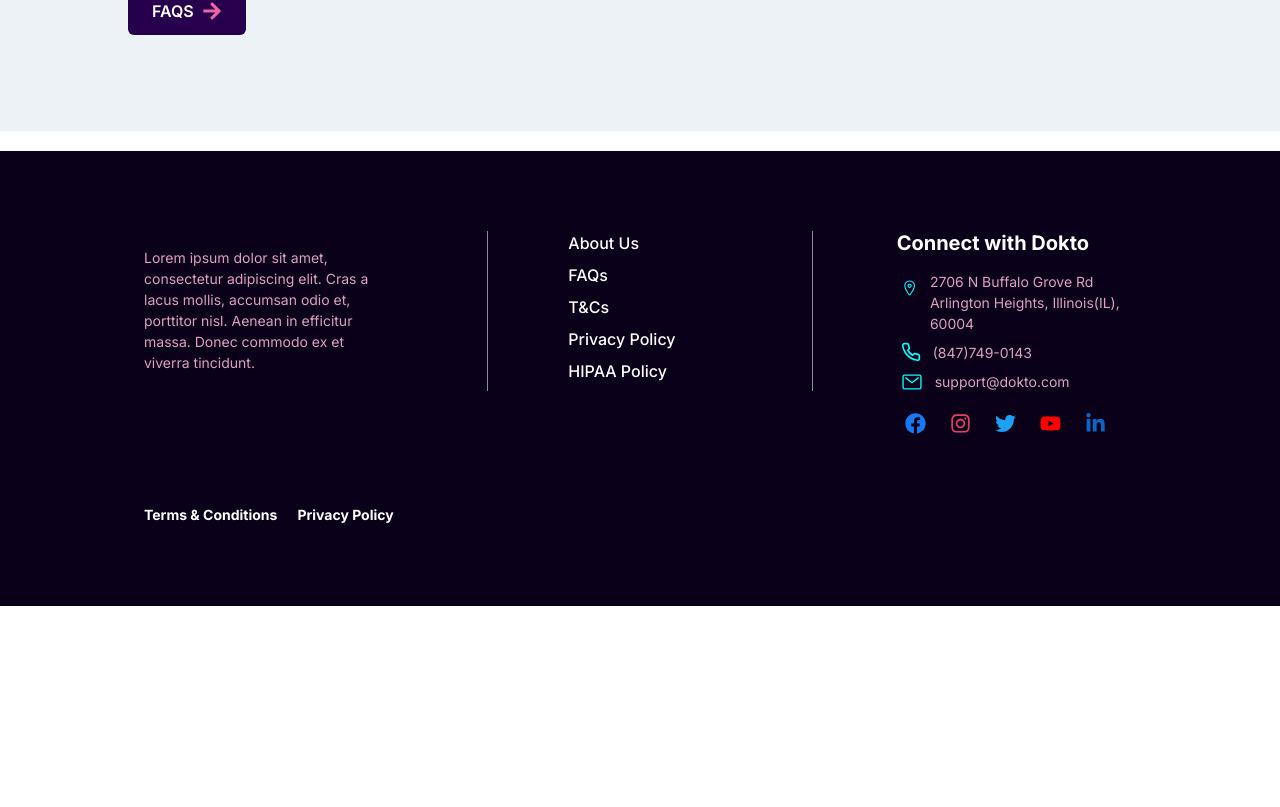
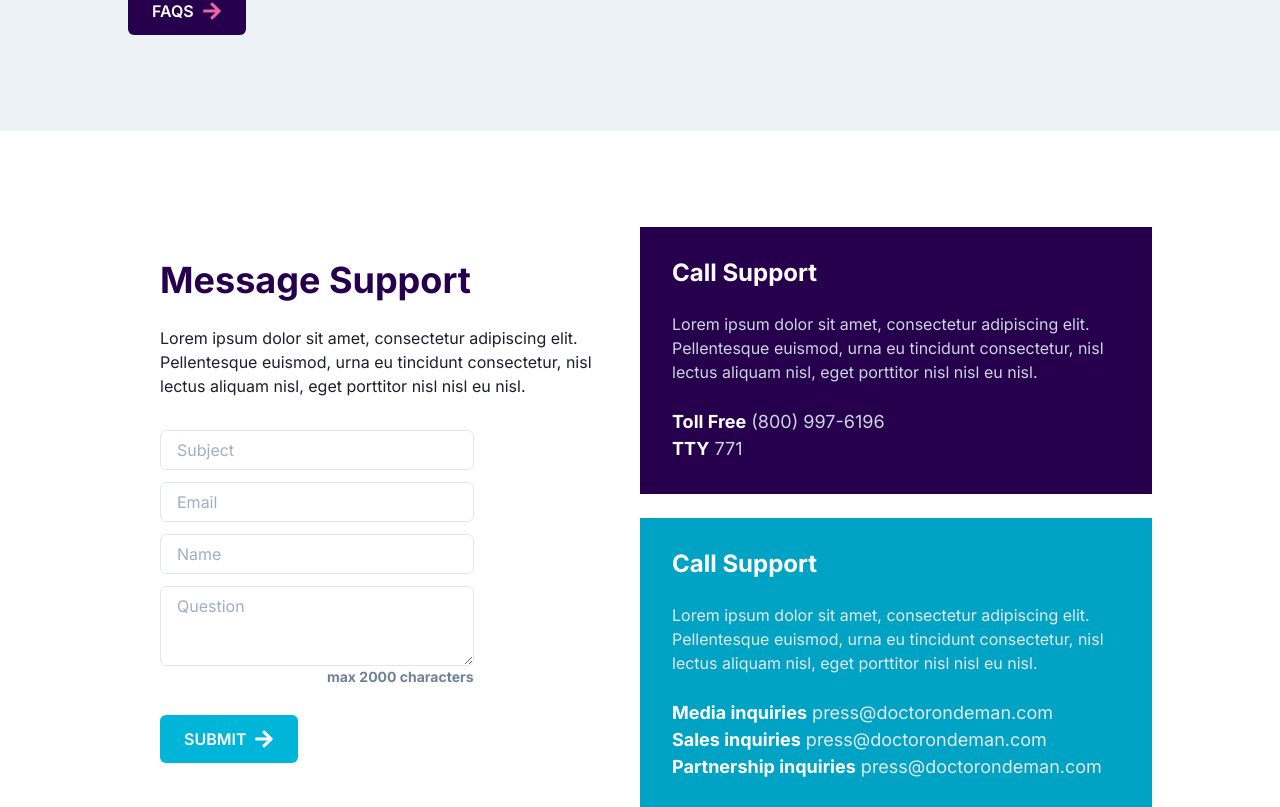
Before and after one commit to leveorxyz/dokto-frontend, a React (Create React App) app: page /contact in a window 1280 px wide. Shown: the part 1013-1820 px from the top of the page. Before the commit the page ends 1619 px from the top, so only its background shows below. Built offline with nearby package versions, Linux system fonts and the light colour scheme.

Commit message:
implement MessageSupport section

```diff
--- /dev/null
+++ b/src/components/contact_us/MessageSupport.tsx
@@ -0,0 +1,94 @@
+import React from "react";
+import {
+  Flex, Box, Heading, Text, Input, Textarea,
+} from "@chakra-ui/react";
+import { SpacedContainer } from "../common/Containers";
+import ArrowButton from "../common/buttons/ArrowButton";
+
+const TelephoneContact = () => (
+  <Box bg="brand.dark" color="white" p={[6, 6, 8, 8, 8]}>
+    <Heading as="h3" fontSize="2xl" pb={6}>Call Support</Heading>
+    <Text color="gray.300">
+      Lorem ipsum dolor sit amet, consectetur adipiscing elit.
+      Pellentesque euismod, urna eu tincidunt consectetur, nisl
+      lectus aliquam nisl, eget porttitor nisl nisl eu nisl.
+    </Text>
+    <br />
+    {
+      [
+        { initial: "Toll Free", desc: "(800) 997-6196" },
+        { initial: "TTY", desc: "771" },
+      ].map(({ initial, desc }) => (
+        <Text key={initial} fontSize="lg">
+          <b>{initial}</b>
+          <Box as="span" color="gray.300">
+            &nbsp;
+            {desc}
+          </Box>
+        </Text>
+      ))
+    }
+  </Box>
+);
+
+const EmailContact = () => (
+  <Box bg="cyan.600" color="white" p={[6, 6, 8, 8, 8]}>
+    <Heading as="h3" fontSize="2xl" pb={6}>Call Support</Heading>
+    <Text color="gray.200">
+      Lorem ipsum dolor sit amet, consectetur adipiscing elit.
+      Pellentesque euismod, urna eu tincidunt consectetur, nisl
+      lectus aliquam nisl, eget porttitor nisl nisl eu nisl.
+    </Text>
+    <br />
+    {
+      [
+        { initial: "Media inquiries", desc: "press@doctorondeman.com" },
+        { initial: "Sales inquiries", desc: "press@doctorondeman.com" },
+        { initial: "Partnership inquiries", desc: "press@doctorondeman.com" },
+      ].map(({ initial, desc }) => (
+        <Text key={initial} fontSize="lg">
+          <b>{initial}</b>
+          <Box as="span" color="gray.200">
+            &nbsp;
+            {desc}
+          </Box>
+        </Text>
+      ))
+    }
+  </Box>
+);
+
+const ContactForm = () => (
+  <Box w={["100%", "100%", "85%", "70%", "70%"]} py={[6, 6, 8, 8, 8]}>
+    <Input placeholder="Subject" mb={3} />
+    <Input placeholder="Email" mb={3} />
+    <Input placeholder="Name" mb={3} />
+    <Textarea placeholder="Question" resize="vertical" />
+    <Text fontSize="sm" fontWeight="bold" color="gray.500" textAlign="right">max 2000 characters</Text>
+    <ArrowButton bgColor="cyan.500" iconColor="white">Submit</ArrowButton>
+  </Box>
+);
+
+export default function MessageSupport() {
+  return (
+    <SpacedContainer py={[12, 12, 24, 24, 24]}>
+      <Flex wrap="wrap">
+        <Box w={["100%", "50%", "50", "50%"]} p={[6, 6, 8, 8, 8]}>
+          <Heading as="h2" color="brand.dark" pb={6}>Message Support</Heading>
+          <Text>
+            Lorem ipsum dolor sit amet, consectetur adipiscing elit.
+            Pellentesque euismod, urna eu tincidunt consectetur, nisl
+            lectus aliquam nisl, eget porttitor nisl nisl eu nisl.
+          </Text>
+
+          <ContactForm />
+        </Box>
+        <Box w={["100%", "50%", "50", "50%"]}>
+          <TelephoneContact />
+          <br />
+          <EmailContact />
+        </Box>
+      </Flex>
+    </SpacedContainer>
+  );
+}
--- a/src/pages/ContactUs.tsx
+++ b/src/pages/ContactUs.tsx
@@ -1,4 +1,6 @@
 import React from "react";
+
+import MessageSupport from "../components/contact_us/MessageSupport";
 import QuickHelp from "../components/contact_us/QuickHelp";
 import Banner from "../components/common/Banner";
 import FooterDoctor from "../components/home/FooterDoctor";
@@ -7,6 +9,7 @@ const ContactUs = () => (
   <>
     <Banner text="Contact Us" imgSrc="https://source.unsplash.com/collection/42413461/500x300" />
     <QuickHelp />
+    <MessageSupport />
     <FooterDoctor />
   </>
 );
```
